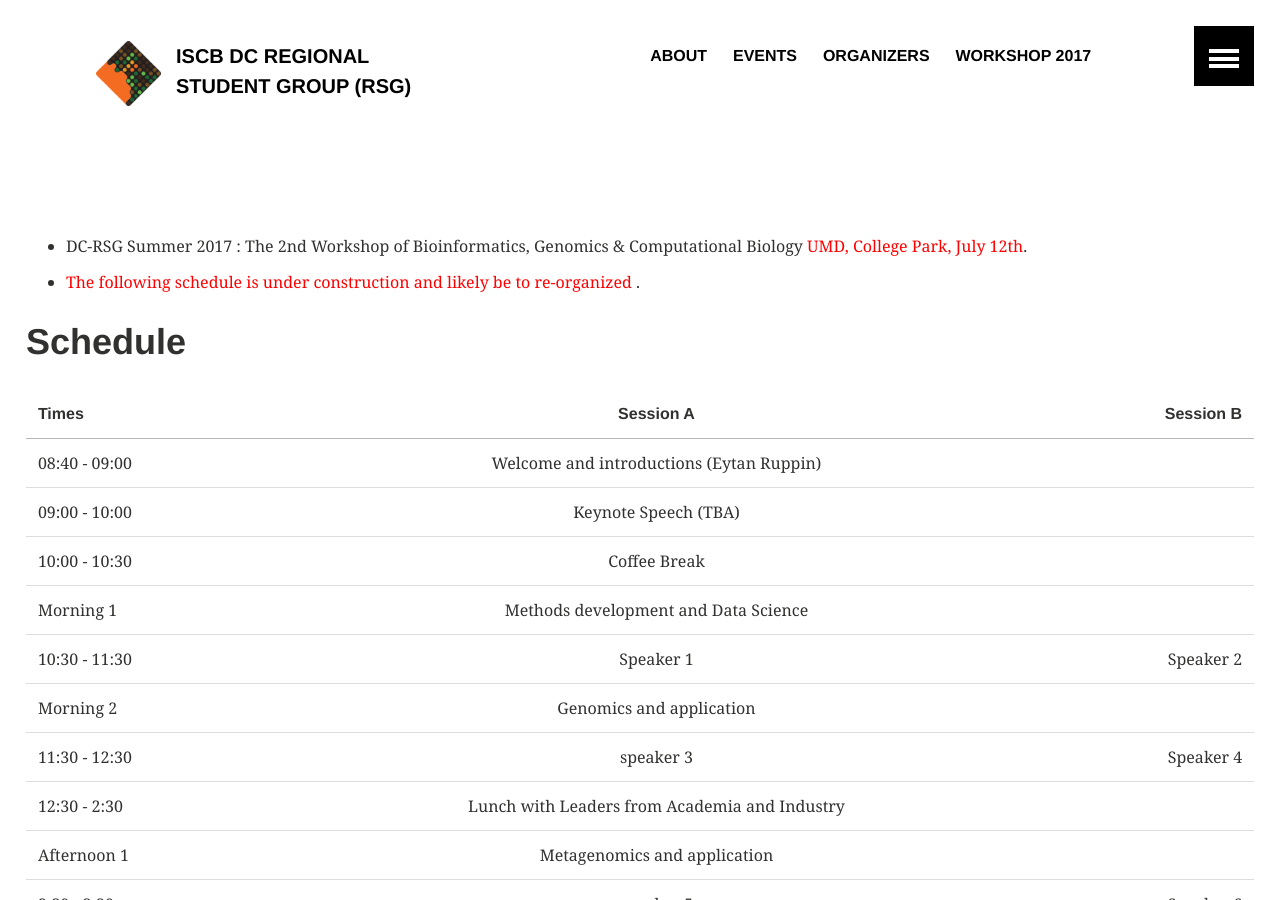
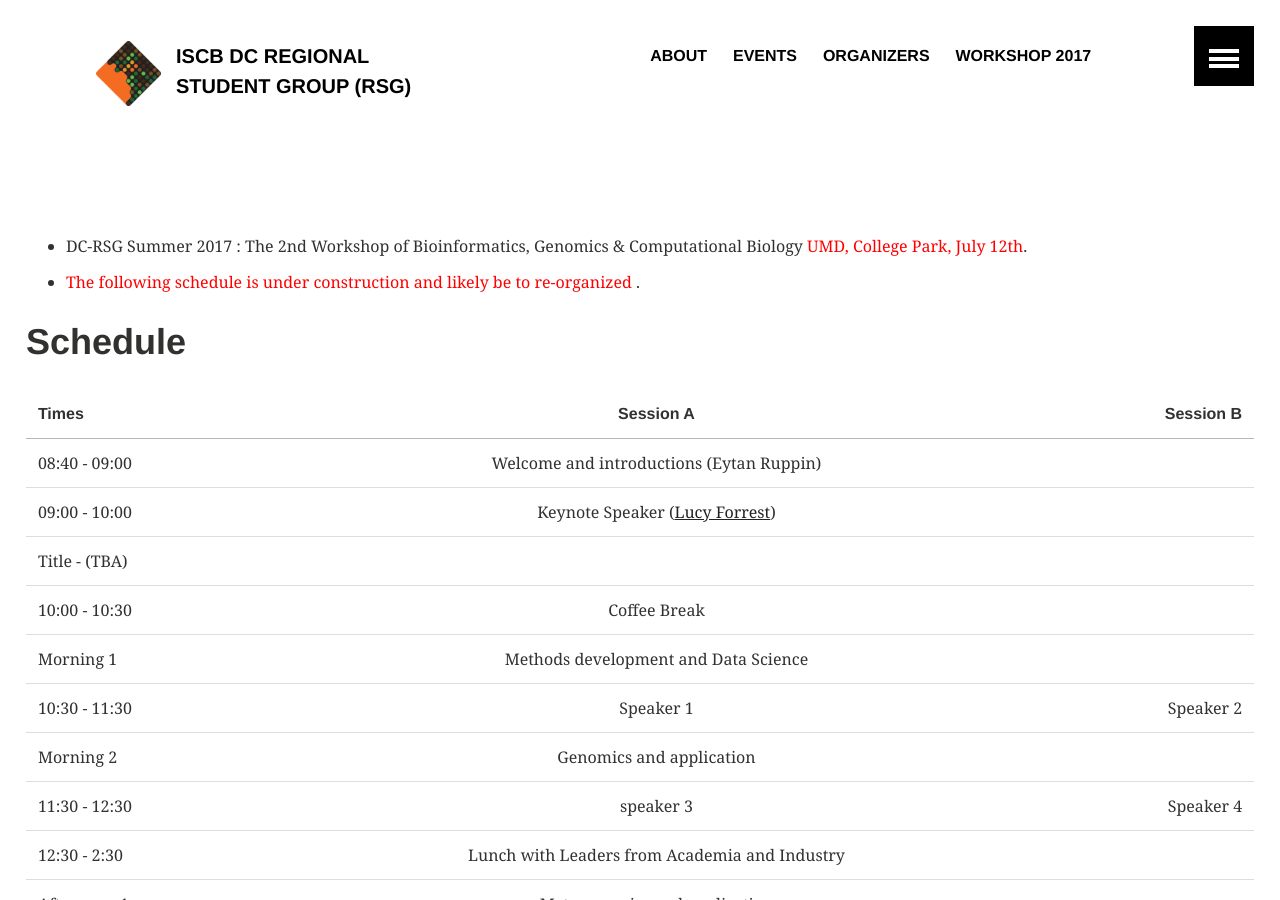
Before and after one commit to iscb-dc-rsg/iscb-dc-rsg.github.io, a Jekyll site: the page built from _pages/workshop2017.md, in a window 1280 px wide and 900 px high. Built offline with Jekyll 4.4.1, drawn with Linux system fonts in a browser that asks for light colours; our own code applies the rules of GitHub Pages for plain Markdown files.

Commit message:
Update workshop2017.md

```diff
--- a/_pages/workshop2017.md
+++ b/_pages/workshop2017.md
@@ -17,7 +17,8 @@ output: html_document
 | Times         | Session A     | Session B  |
 | ------------- |:-------------:| ----------:|
 | 08:40 - 09:00 | Welcome and introductions (Eytan Ruppin) |
-| 09:00 - 10:00 | Keynote Speech (TBA) |
+| 09:00 - 10:00 | Keynote Speaker ([Lucy Forrest](https://neuroscience.nih.gov/forrest/Home.aspx))
+Title - (TBA)|
 | 10:00 - 10:30 | Coffee Break                |
 | Morning 1 | Methods development and Data Science
 10:30 - 11:30      | Speaker 1      |   Speaker 2 |
```
